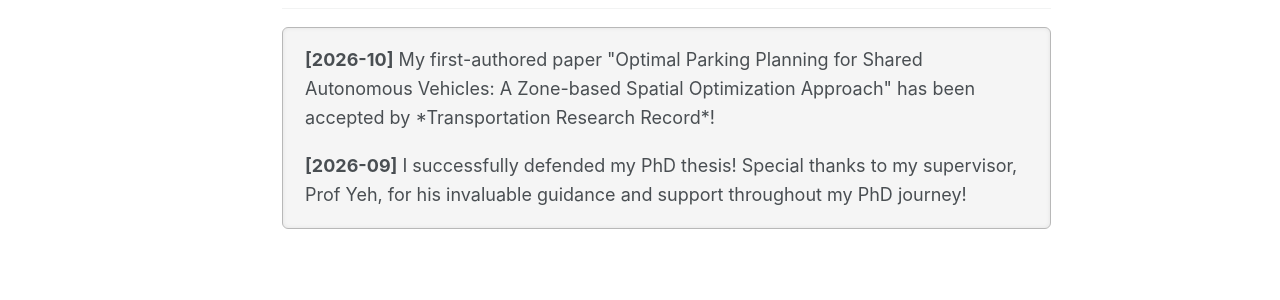
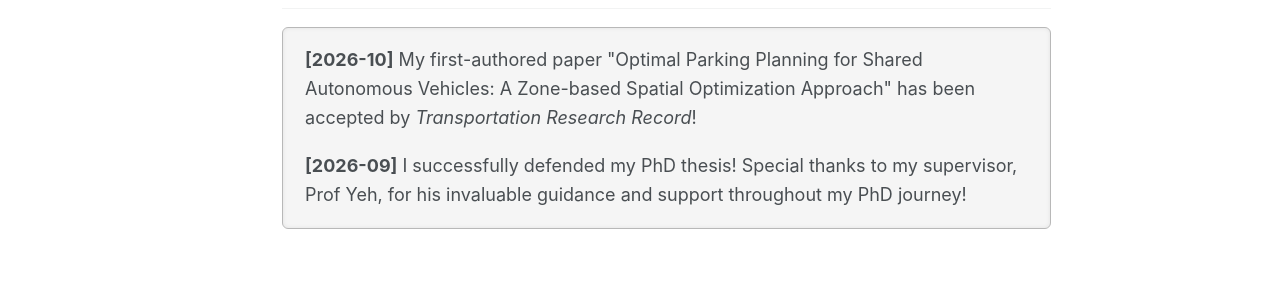
Before and after one commit to sywang-20/sywang-20.github.io, a Jekyll site: the page built from _pages/about.md, in a window 1280 px wide and 1349 px high. Shown: the part 695-995 px from the top of the window. Built offline with Jekyll 4.4.1, drawn with Linux system fonts in a browser that asks for light colours; some web fonts are replaced.

```diff
--- a/_pages/about.md
+++ b/_pages/about.md
@@ -22,7 +22,7 @@ Please feel free to get in touch if you are interested in these topics!
 
 <div class="news-scroll" role="region" aria-label="Latest news" tabindex="0">
 <p class="news-item">
-  <strong>[2026-10]</strong> My first-authored paper "Optimal Parking Planning for Shared Autonomous Vehicles: A Zone-based Spatial Optimization Approach" has been accepted by *Transportation Research Record*!
+  <strong>[2026-10]</strong> My first-authored paper "Optimal Parking Planning for Shared Autonomous Vehicles: A Zone-based Spatial Optimization Approach" has been accepted by <em>Transportation Research Record</em>!
 </p>
 
 <p class="news-item">
```
